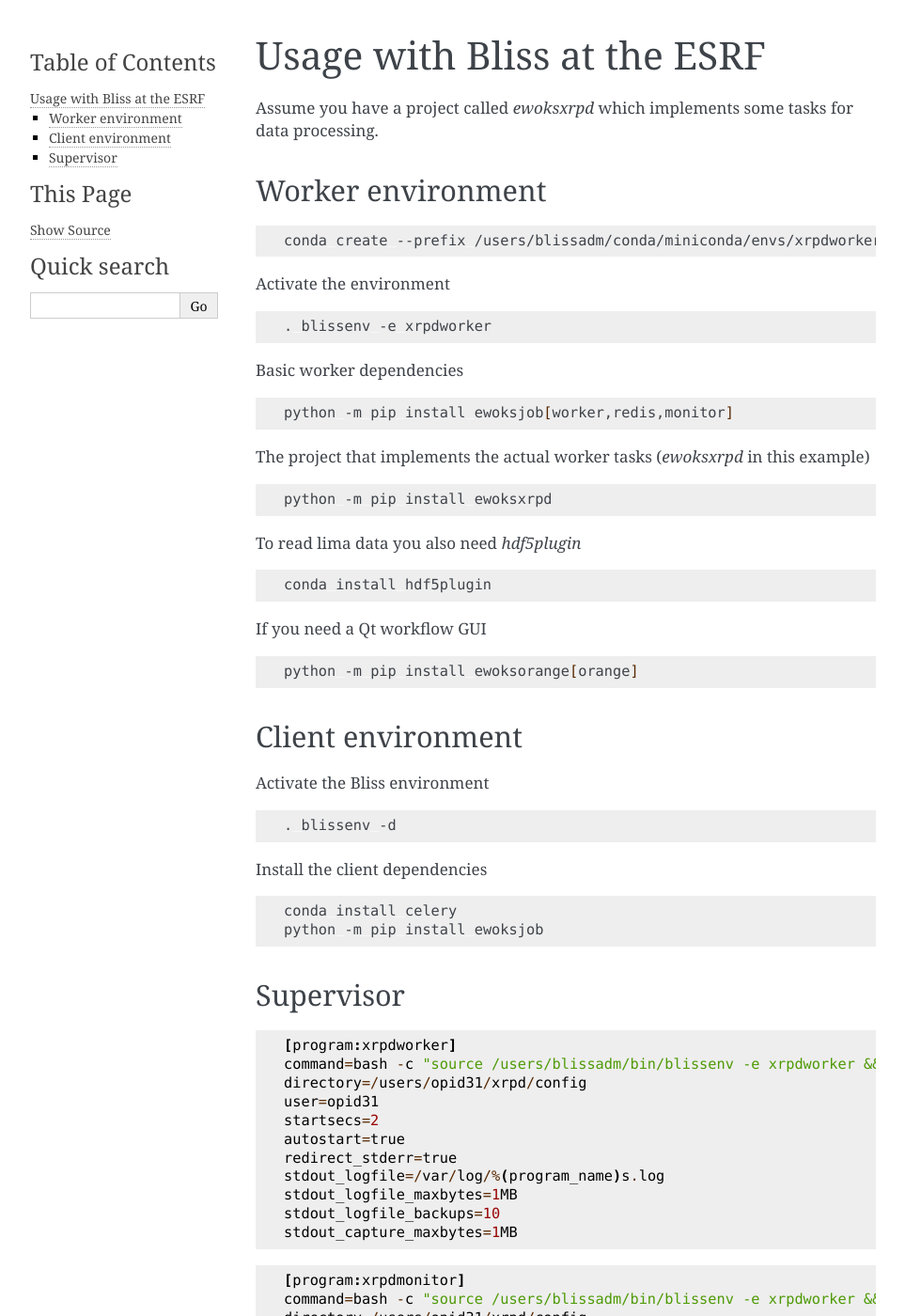
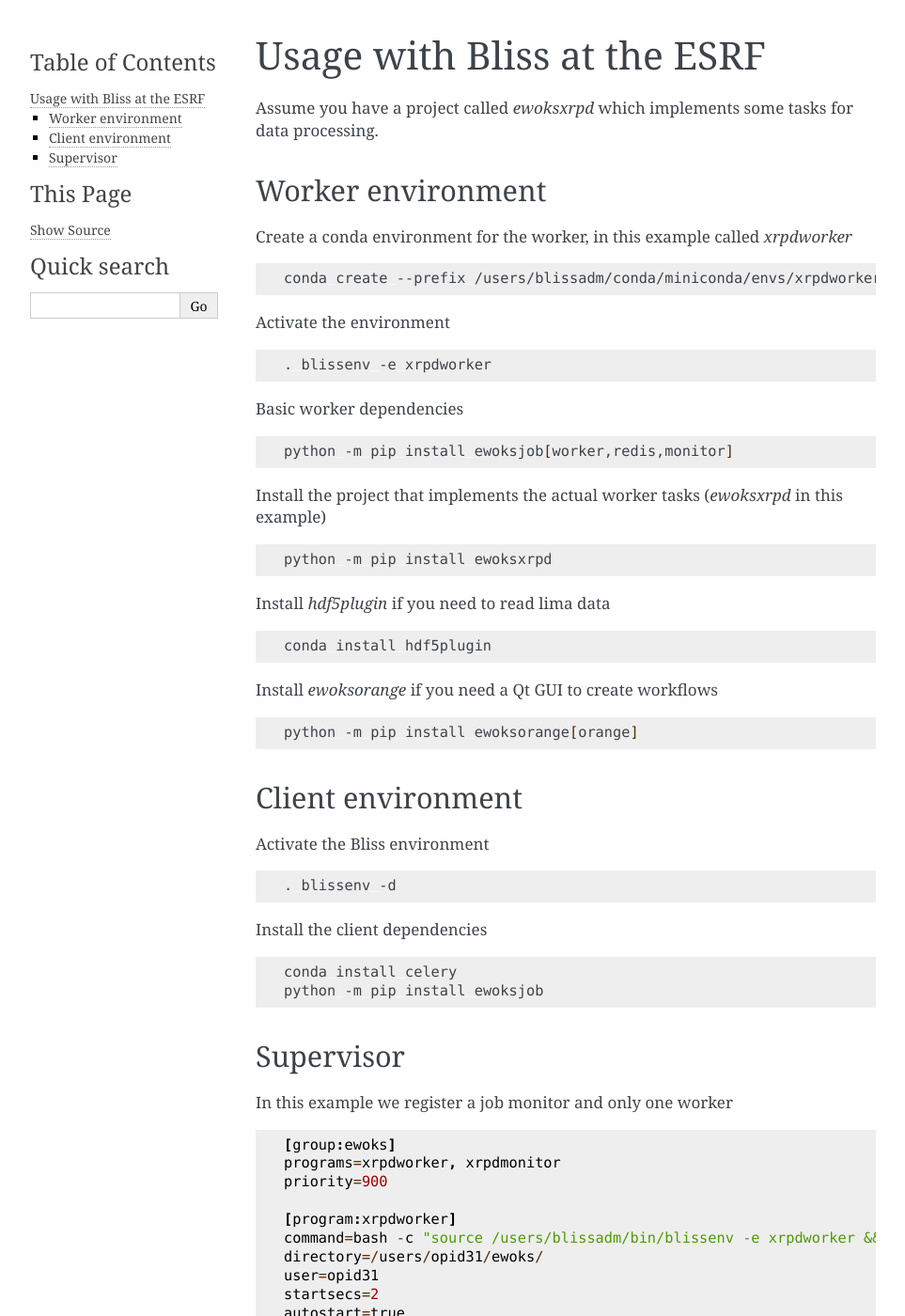
Before and after one commit to ewoks-kit/ewoksjob, a Sphinx documentation site: the page built from doc/bliss.rst, in a window 1280 px wide and 1400 px high. Shown: the whole window at 94% size, without its empty margins (148-1111 px from the left). Built offline with Sphinx 7.4.7, drawn with Linux system fonts in a browser that asks for light colours; some of the changed text lies outside the part shown.

Commit message:
improve docs

```diff
--- a/doc/bliss.rst
+++ b/doc/bliss.rst
@@ -5,6 +5,8 @@ Assume you have a project called `ewoksxrpd` which implements some tasks for dat
 
 Worker environment
 ------------------
+
+Create a conda environment for the worker, in this example called `xrpdworker`
 
 .. code:: bash
 
@@ -22,19 +24,19 @@ Basic worker dependencies
 
     python -m pip install ewoksjob[worker,redis,monitor]
 
-The project that implements the actual worker tasks (`ewoksxrpd` in this example)
+Install the project that implements the actual worker tasks (`ewoksxrpd` in this example)
 
 .. code:: bash
 
     python -m pip install ewoksxrpd
 
-To read lima data you also need `hdf5plugin`
+Install `hdf5plugin` if you need to read lima data
 
 .. code:: bash
 
     conda install hdf5plugin
 
-If you need a Qt workflow GUI
+Install `ewoksorange` if you need a Qt GUI to create workflows
 
 .. code:: bash
 
@@ -59,11 +61,17 @@ Install the client dependencies
 Supervisor
 ----------
 
+In this example we register a job monitor and only one worker
+
 .. code::
+
+    [group:ewoks]
+    programs=xrpdworker, xrpdmonitor
+    priority=900
 
     [program:xrpdworker]
     command=bash -c "source /users/blissadm/bin/blissenv -e xrpdworker && exec celery -A ewoksjob.apps.ewoks worker"
-    directory=/users/opid31/xrpd/config
+    directory=/users/opid31/ewoks/
     user=opid31
     startsecs=2
     autostart=true
@@ -73,11 +81,9 @@ Supervisor
     stdout_logfile_backups=10
     stdout_capture_maxbytes=1MB
 
-.. code::
-
     [program:xrpdmonitor]
     command=bash -c "source /users/blissadm/bin/blissenv -e xrpdworker && exec celery flower"
-    directory=/users/opid31/xrpd/config
+    directory=/users/opid31/ewoks/
     user=opid31
     startsecs=2
     autostart=true
@@ -87,11 +93,12 @@ Supervisor
     stdout_logfile_backups=10
     stdout_capture_maxbytes=1MB
 
+
 The celery configuration must be in a file called `celeryconfig.py` in the working directory, for example
 
 .. code:: python
 
-    # /users/opid31/xrpd/config/celeryconfig.py
+    # /users/opid31/ewoks/celeryconfig.py
 
     broker_url = "redis://localhost:25001/2"
     result_backend = "redis://localhost:25001/3"
```
